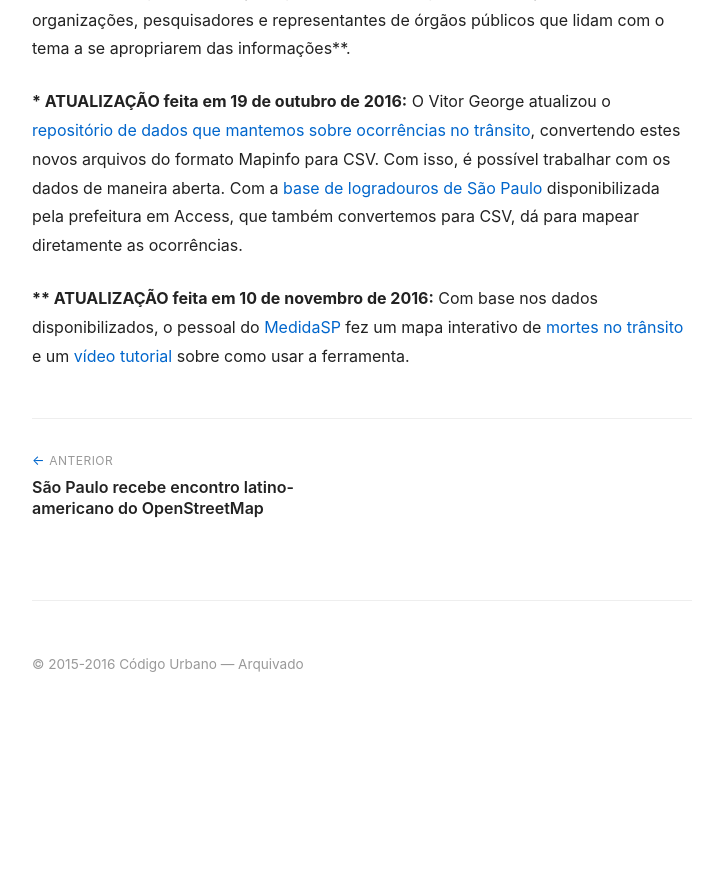
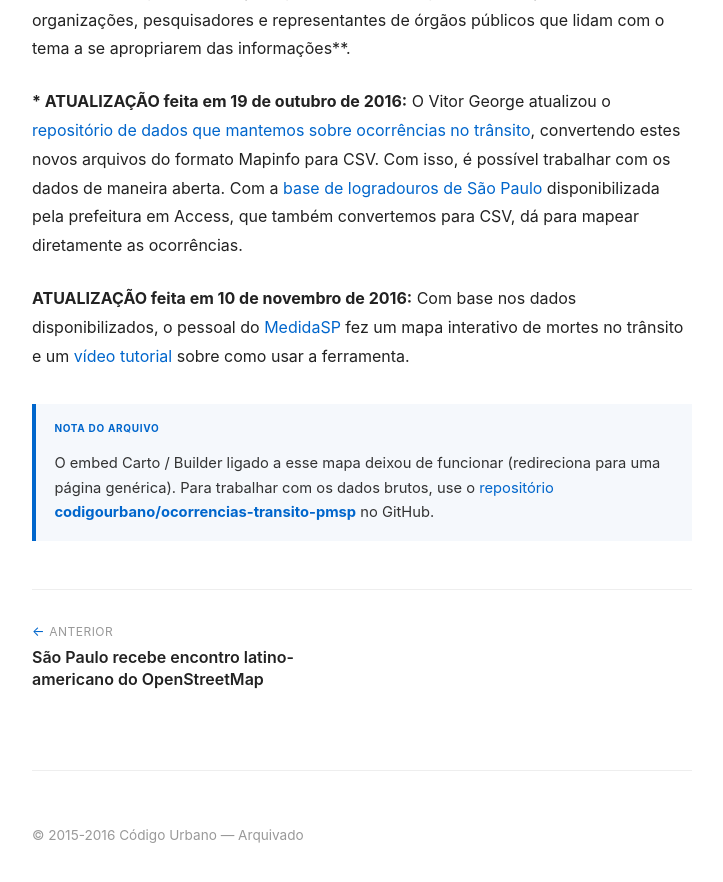
Before and after one commit to codigourbano/website, a Jekyll site: the page built from _posts/2016-10-17-dados-abertos-sobre-mortos-e-feridos-no-transito-de-sp-de-2011-a-2015.md, in a window 1280 px wide and 900 px high, scrolled down 1094 px. Shown: the top 882 px of the window, without its empty margins (278-1001 px from the left). Built offline with Jekyll 4.4.1, drawn with Linux system fonts in a browser that asks for light colours; before the commit the page ends 1824 px from its top, so only the background shows below that.

Commit message:
Remove dead Mapbox Swipe and Carto embeds; archive notes and HTTPS on two posts
Made-with: Cursor

```diff
--- a/_posts/2016-10-17-dados-abertos-sobre-mortos-e-feridos-no-transito-de-sp-de-2011-a-2015.md
+++ b/_posts/2016-10-17-dados-abertos-sobre-mortos-e-feridos-no-transito-de-sp-de-2011-a-2015.md
@@ -15,7 +15,7 @@ tags:
 
 [![](/assets/images/data-transito-300x239.png)](/assets/images/mortos-e-feridos-transito-2011-2015.rar)
 
-Após conseguir com um pedido feito a partir da [Lei de Acesso à Informação](http://www.acessoainformacao.gov.br/assuntos/conheca-seu-direito/a-lei-de-acesso-a-informacao) ([nº 12.527/2011](http://www.planalto.gov.br/ccivil_03/_ato2011-2014/2011/lei/l12527.htm "Lei de Acesso à Informação")) que os dados sobre [mortos e feridos no trânsito de São Paulo de 2014]({% post_url 2016-03-01-lai-garante-acesso-a-dados-sobre-mortos-e-feridos-no-transito-de-sp %}) fossem abertos, a equipe do Código Urbano trabalhou junto com mais gente que pesquisa mobilidade para uma nova solicitação e conseguiu acesso às informações sobre todas ocorrências também de 2011, 2012, 2013 e 2015. O pedido de informações foi feito de maneira conjunta e formalizado desta vez pelo amigo Rafael Calabria, e disponibilizadas pela Prefeitura de São Paulo em um arquivo único comprimido, que pode ser descompactado com qualquer programa gratuito do gênero.
+Após conseguir com um pedido feito a partir da [Lei de Acesso à Informação](https://www.gov.br/acessoainformacao/pt-br) ([nº 12.527/2011](https://www.planalto.gov.br/ccivil_03/_ato2011-2014/2011/lei/l12527.htm "Lei de Acesso à Informação")) que os dados sobre [mortos e feridos no trânsito de São Paulo de 2014]({% post_url 2016-03-01-lai-garante-acesso-a-dados-sobre-mortos-e-feridos-no-transito-de-sp %}) fossem abertos, a equipe do Código Urbano trabalhou junto com mais gente que pesquisa mobilidade para uma nova solicitação e conseguiu acesso às informações sobre todas ocorrências também de 2011, 2012, 2013 e 2015. O pedido de informações foi feito de maneira conjunta e formalizado desta vez pelo amigo Rafael Calabria, e disponibilizadas pela Prefeitura de São Paulo em um arquivo único comprimido, que pode ser descompactado com qualquer programa gratuito do gênero.
 
 **\-> [mortos-e-feridos-transito-2011-2015](/assets/images/ocorrencias-transito-pmsp-2011-2015.zip)**
 
@@ -23,4 +23,9 @@ Assim como [da última vez]({% post_url 2016-03-01-lai-garante-acesso-a-dados-so
 
 **\* ATUALIZAÇÃO feita em 19 de outubro de 2016:** O Vitor George atualizou o [repositório de dados que mantemos sobre ocorrências no trânsito](https://github.com/codigourbano/ocorrencias-transito-pmsp), convertendo estes novos arquivos do formato Mapinfo para CSV. Com isso, é possível trabalhar com os dados de maneira aberta. Com a [base de logradouros de São Paulo](https://github.com/codigourbano/ocorrencias-transito-pmsp/blob/master/dados/logradouros.csv) disponibilizada pela prefeitura em Access, que também convertemos para CSV, dá para mapear diretamente as ocorrências.
 
-**** ATUALIZAÇÃO feita em 10 de novembro de 2016:** Com base nos dados disponibilizados, o pessoal do [MedidaSP](http://medidasp.tumblr.com/) fez um mapa interativo de [mortes no trânsito](https://bernardol.carto.com/builder/5e276717-5d7e-415a-b8c7-e5fdabac6423/embed) e um [vídeo tutorial](https://www.facebook.com/medidasp/videos/2127275994163743/) sobre como usar a ferramenta.
+**ATUALIZAÇÃO feita em 10 de novembro de 2016:** Com base nos dados disponibilizados, o pessoal do [MedidaSP](https://medidasp.tumblr.com/) fez um mapa interativo de mortes no trânsito e um [vídeo tutorial](https://www.facebook.com/medidasp/videos/2127275994163743/) sobre como usar a ferramenta.
+
+<aside class="editors-note editors-note--footer" role="note">
+<p class="editors-note-kicker">Nota do arquivo</p>
+<p>O embed Carto / Builder ligado a esse mapa deixou de funcionar (redireciona para uma página genérica). Para trabalhar com os dados brutos, use o <a href="https://github.com/codigourbano/ocorrencias-transito-pmsp">repositório <strong>codigourbano/ocorrencias-transito-pmsp</strong></a> no GitHub.</p>
+</aside>
```
Also changed, not shown: _posts/2015-04-05-seca-vista-do-espaco.md (+6 -1 lines).
